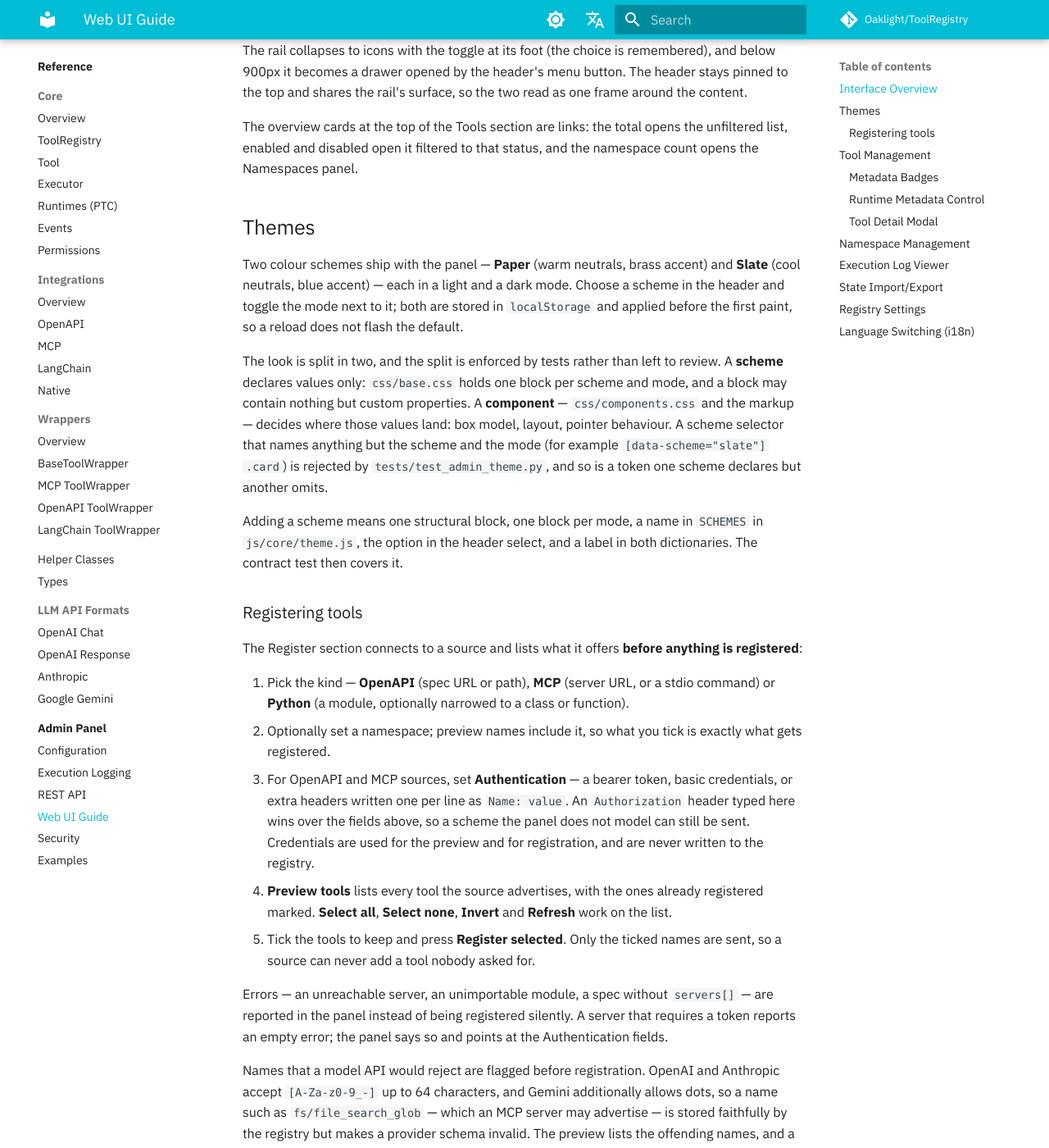
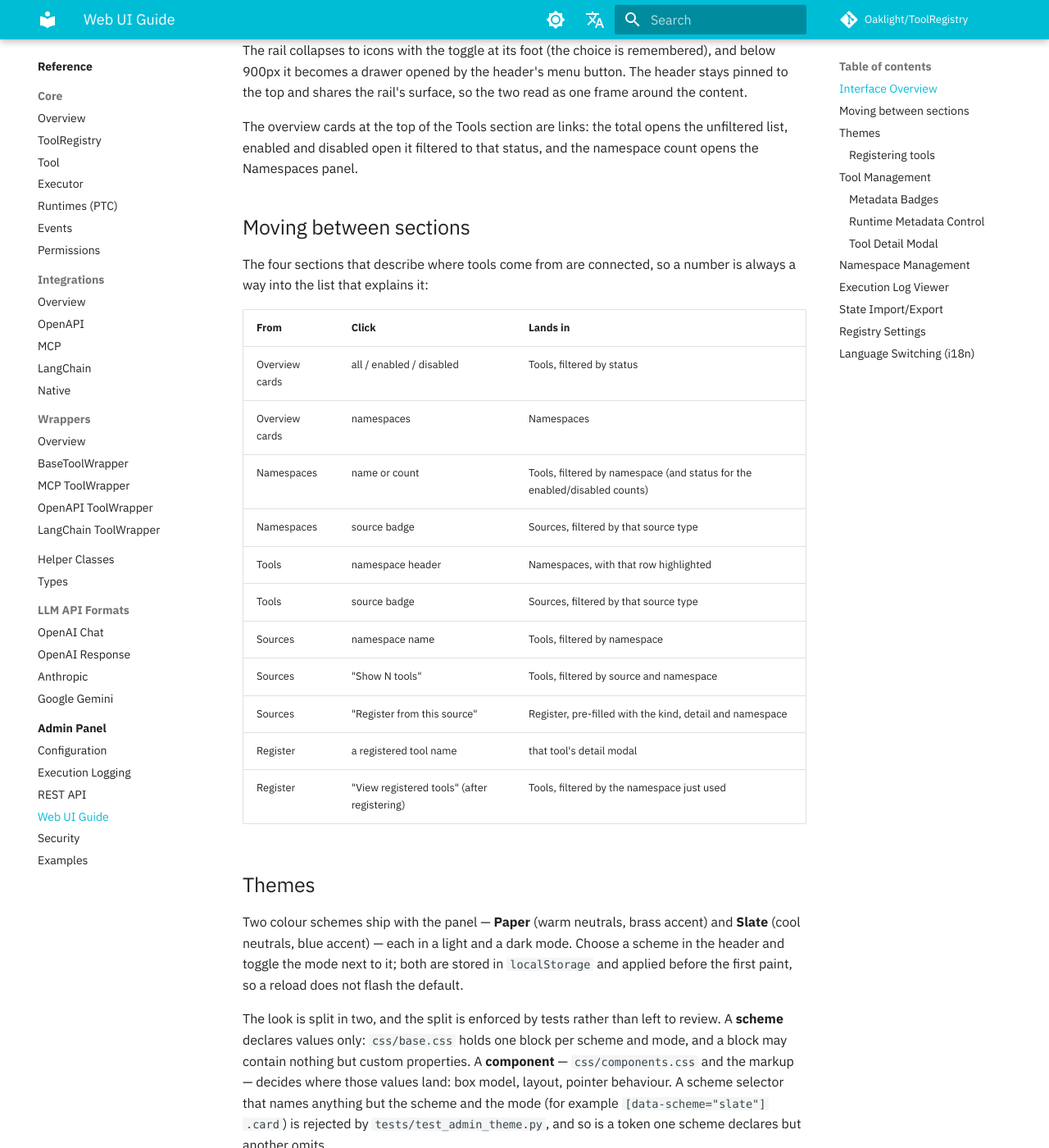
Before and after one commit to Oaklight/ToolRegistry, an MkDocs documentation site: the page built from docs/admin/web-ui.md, in a window 1280 px wide and 1400 px high, scrolled down 681 px. Shown: the whole window at 82% size. Built offline with MkDocs 1.6.1 and Material for MkDocs 9.7.7, drawn with Linux system fonts in a browser that asks for light colours; some web fonts are replaced; comment, search, counter and statistics services are not loaded.

Commit message:
docs(admin): how the four tool sections link together

```diff
--- a/docs/admin/web-ui.md
+++ b/docs/admin/web-ui.md
@@ -24,6 +24,25 @@ the two read as one frame around the content.
 The overview cards at the top of the Tools section are links: the total opens
 the unfiltered list, enabled and disabled open it filtered to that status, and
 the namespace count opens the Namespaces panel.
+
+## Moving between sections
+
+The four sections that describe where tools come from are connected, so a
+number is always a way into the list that explains it:
+
+| From | Click | Lands in |
+|---|---|---|
+| Overview cards | all / enabled / disabled | Tools, filtered by status |
+| Overview cards | namespaces | Namespaces |
+| Namespaces | name or count | Tools, filtered by namespace (and status for the enabled/disabled counts) |
+| Namespaces | source badge | Sources, filtered by that source type |
+| Tools | namespace header | Namespaces, with that row highlighted |
+| Tools | source badge | Sources, filtered by that source type |
+| Sources | namespace name | Tools, filtered by namespace |
+| Sources | "Show N tools" | Tools, filtered by source and namespace |
+| Sources | "Register from this source" | Register, pre-filled with the kind, detail and namespace |
+| Register | a registered tool name | that tool's detail modal |
+| Register | "View registered tools" (after registering) | Tools, filtered by the namespace just used |
 
 ## Themes
 
```
Also changed, not shown: docs/changelog.md (+1 -0 lines).
